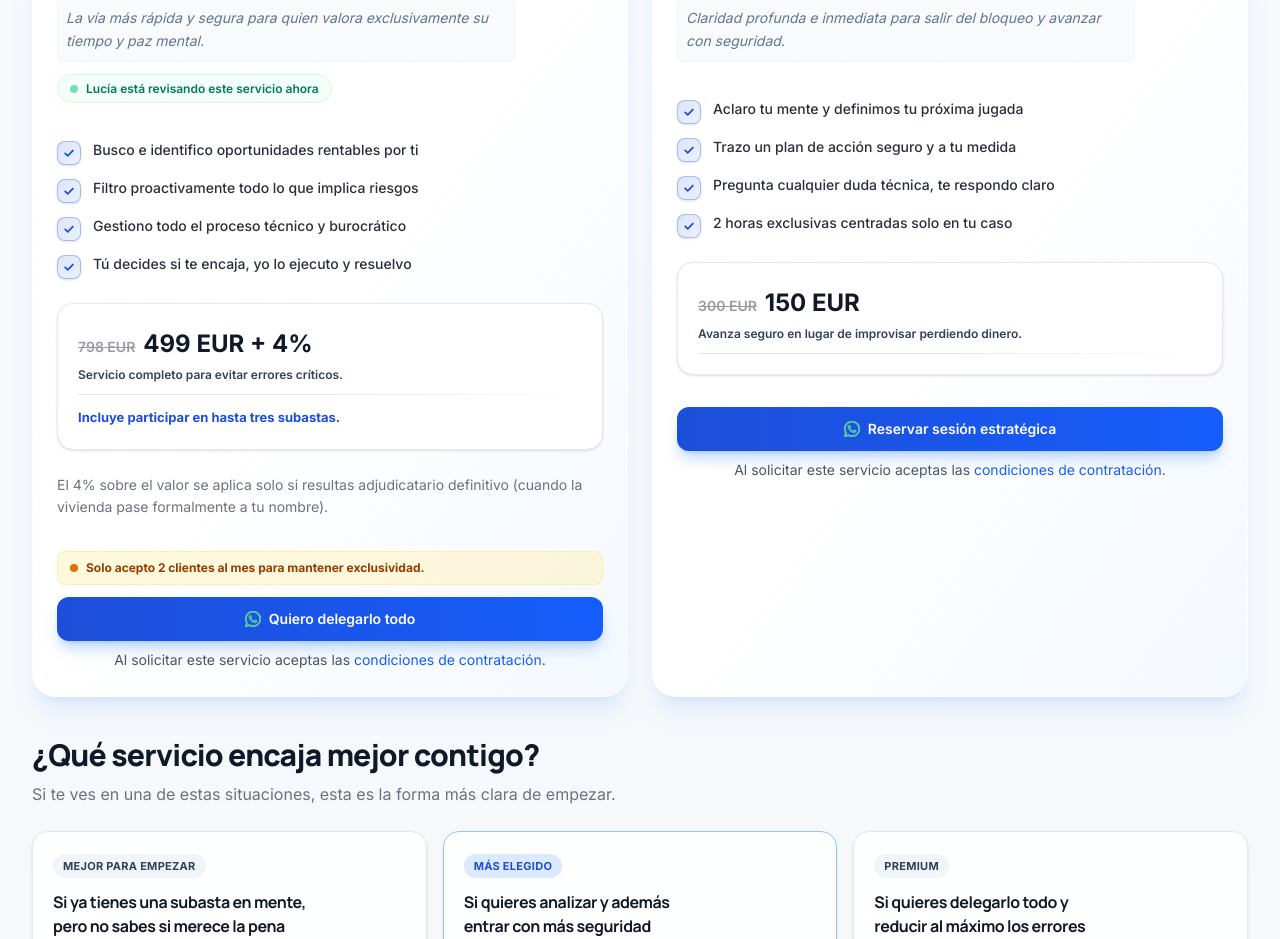
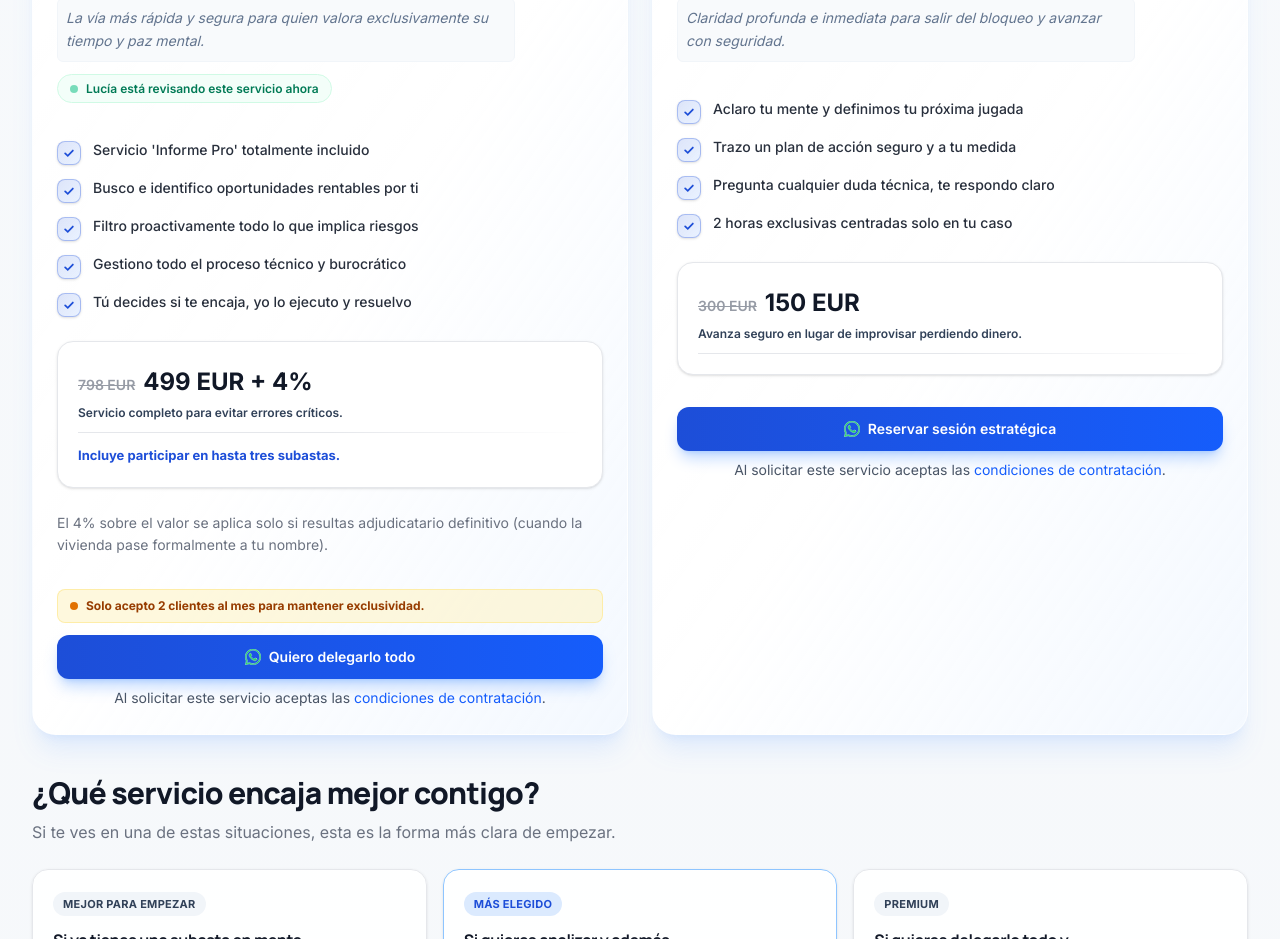
Before and after one commit to Lujalumarketing/tuhogarensubastas, a React (Vite) app: page / in a window 1280 px wide. Shown: the part 3880-4819 px from the top of the page. Built offline with nearby package versions, Linux system fonts and the light colour scheme.

Commit message:
add Informe Pro inclusion note to Subasta 360

```diff
--- a/src/data/services.ts
+++ b/src/data/services.ts
@@ -52,6 +52,7 @@ export const services: ServiceItem[] = [
     trademark: "TM",
     description: "Para quien quiere delegarlo todo y minimizar riesgos al máximo.",
     bullets: [
+      "Servicio 'Informe Pro' totalmente incluido",
       "Busco e identifico oportunidades rentables por ti",
       "Filtro proactivamente todo lo que implica riesgos",
       "Gestiono todo el proceso técnico y burocrático",
```
